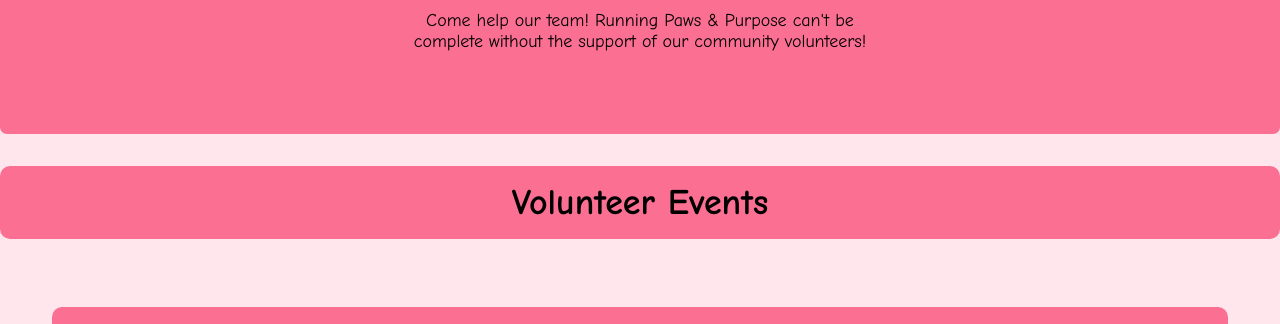
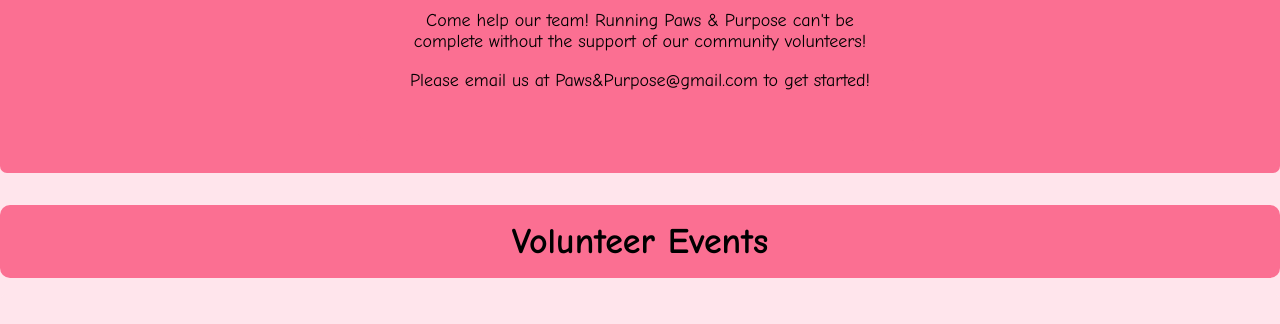
Before and after one commit to merismce/COMP126FinalProject, a plain HTML site: page volunteer.html in a window 1280 px wide. Shown: the part 743-1067 px from the top of the page. Drawn offline with Linux system fonts and the light colour scheme; a web font is replaced by a local one.

Commit message:
adding to main volunteer section

```diff
--- a/volunteer.html
+++ b/volunteer.html
@@ -45,6 +45,7 @@
                     Come help our team! Running Paws &amp; Purpose can't be complete
                     without the support of our community volunteers!
                 </p>
+                <p> Please email us at Paws&Purpose@gmail.com to get started! </p>
 
             </div>
         </section>
```
